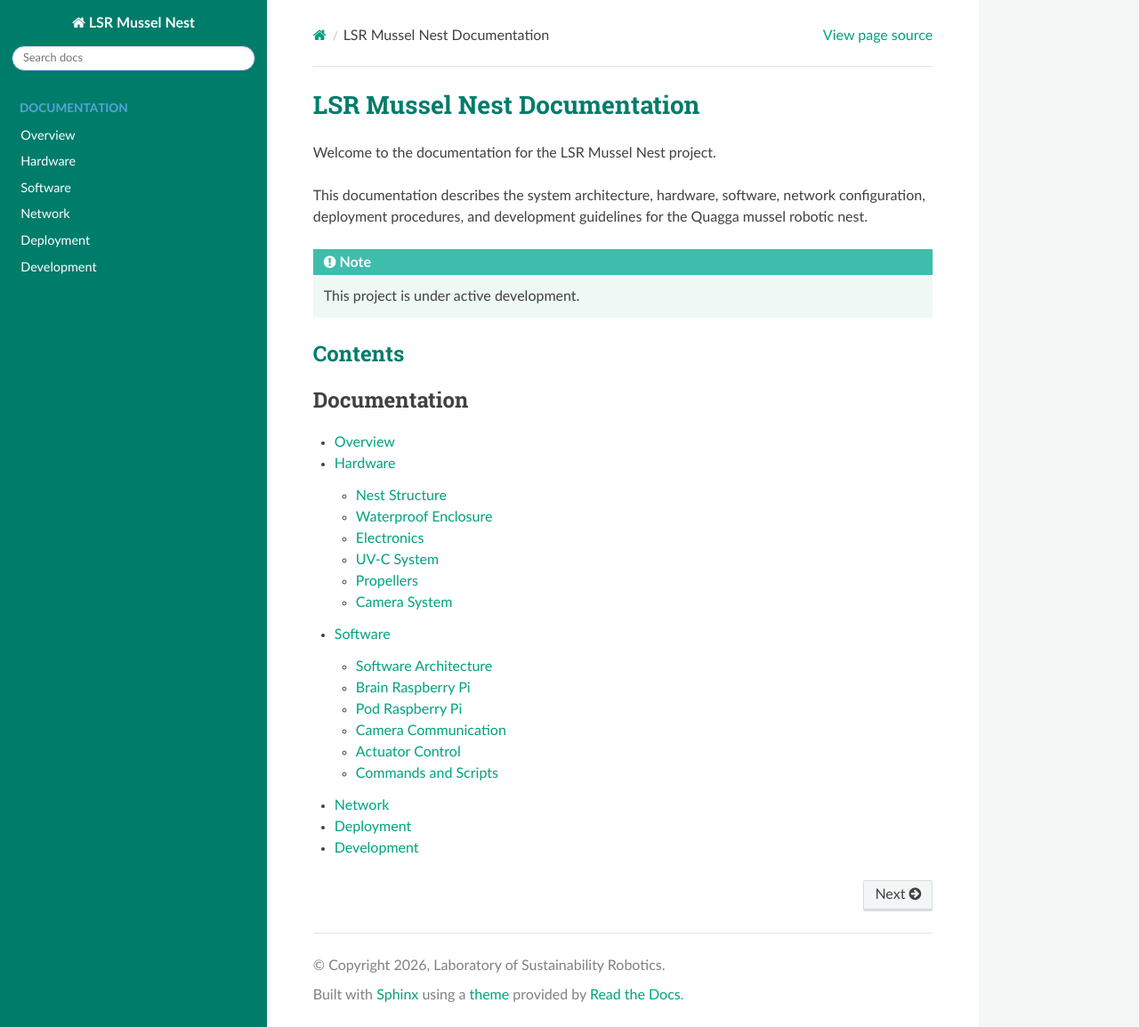
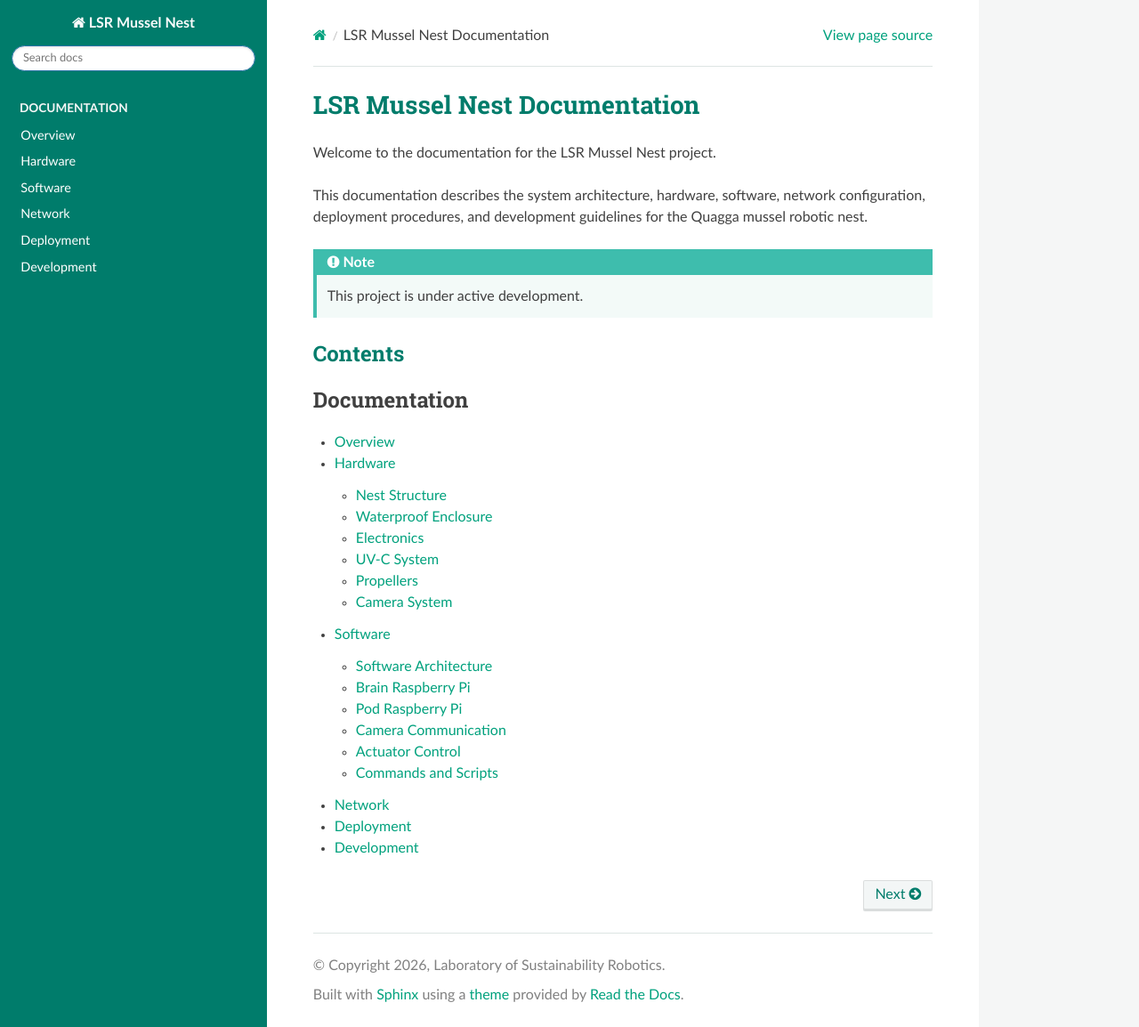
Before and after one commit to mt-tschudin/lsr-mussel-nest, a Sphinx documentation site: the page built from docs/source/index.rst, in a window 1280 px wide and 1154 px high. Shown: the whole window at 89% size. Built offline with Sphinx 7.4.7 and the Read the Docs theme 3.1.0, drawn with Linux system fonts in a browser that asks for light colours.

Commit message:
Update CSS styles for documentation theme

```diff
--- a/docs/source/_static/custom.css
+++ b/docs/source/_static/custom.css
@@ -26,9 +26,9 @@
 }
 
 /* "DOCUMENTATION" caption */
-..wy-menu-vertical header,
+.wy-menu-vertical header,
 .wy-menu-vertical p.caption {
-    color: rgba(255, 255, 255, 0.75);
+    color: #F5F6F6 !important;
     font-weight: 600;
 }
 
@@ -72,22 +72,21 @@
 
 
 /* =========================
-   Links
+   Link colors
    ========================= */
 
-a,
-a:visited {
-    color: var(--cobas-green);
+.rst-content a,
+.rst-content a:visited,
+.wy-breadcrumbs a,
+.wy-breadcrumbs a:visited {
+    color: #00A17D !important;
 }
 
-a:hover,
-a:focus {
-    color: var(--cobas-dark-green);
-}
-
-/* Breadcrumb/home icon links */
-.wy-breadcrumbs a {
-    color: var(--cobas-green);
+.rst-content a:hover,
+.rst-content a:focus,
+.wy-breadcrumbs a:hover,
+.wy-breadcrumbs a:focus {
+    color: var(--cobas-dark-green) !important;
 }
 
 
@@ -95,18 +94,87 @@
    Note boxes
    ========================= */
 
-/* Whole note box */
 .rst-content .note {
+    background-color: #F3FAF8 !important;
+    border-left: 4px solid var(--cobas-light-green);
+}
+
+.rst-content .note .admonition-title {
+    background-color: var(--cobas-light-green) !important;
+    color: var(--cobas-white) !important;
+}
+
+/* =========================
+   Remaining Read the Docs theme elements
+   ========================= */
+
+/* "View page source" and similar utility links */
+.rst-content .viewcode-link,
+.wy-breadcrumbs-aside a {
+    color: var(--cobas-green) !important;
+}
+
+.rst-content .viewcode-link:hover,
+.wy-breadcrumbs-aside a:hover {
+    color: var(--cobas-dark-green) !important;
+}
+
+
+/* Home icon / breadcrumb links */
+.wy-breadcrumbs li a,
+.wy-breadcrumbs li a:visited {
+    color: var(--cobas-green) !important;
+}
+
+
+/* Previous / Next buttons */
+.rst-footer-buttons .btn,
+.btn-neutral {
+    color: var(--cobas-dark-green) !important;
+}
+
+.rst-footer-buttons .btn:hover,
+.btn-neutral:hover {
+    color: var(--cobas-green) !important;
+}
+
+
+/* Search input focus */
+.wy-side-nav-search input[type="text"]:focus {
+    border-color: var(--cobas-light-green);
+}
+
+
+/* Sidebar current item - stronger override */
+.wy-menu-vertical li.current > a,
+.wy-menu-vertical li.toctree-l1.current > a {
+    background-color: var(--cobas-light-green) !important;
+    color: var(--cobas-white) !important;
+}
+
+
+/* Nested current sidebar links */
+.wy-menu-vertical li.current a {
+    border-right: none;
+}
+
+
+/* Code / inline code */
+code,
+.rst-content code,
+.rst-content tt {
+    background-color: #F1F4F3;
+    color: var(--cobas-dark-green);
+}
+
+
+/* Tables */
+.rst-content table.docutils thead {
     background-color: #EEF8F5;
 }
 
-/* Note title bar */
-.rst-content .note .admonition-title {
-    background-color: var(--cobas-light-green);
-    color: var(--cobas-white);
+
+/* Horizontal rules / subtle separators */
+hr {
+    border-color: #DDE5E3;
 }
-
-/* Optional: note icon/title */
-.rst-content .note .admonition-title::before {
-    color: var(--cobas-white);
-}
```
